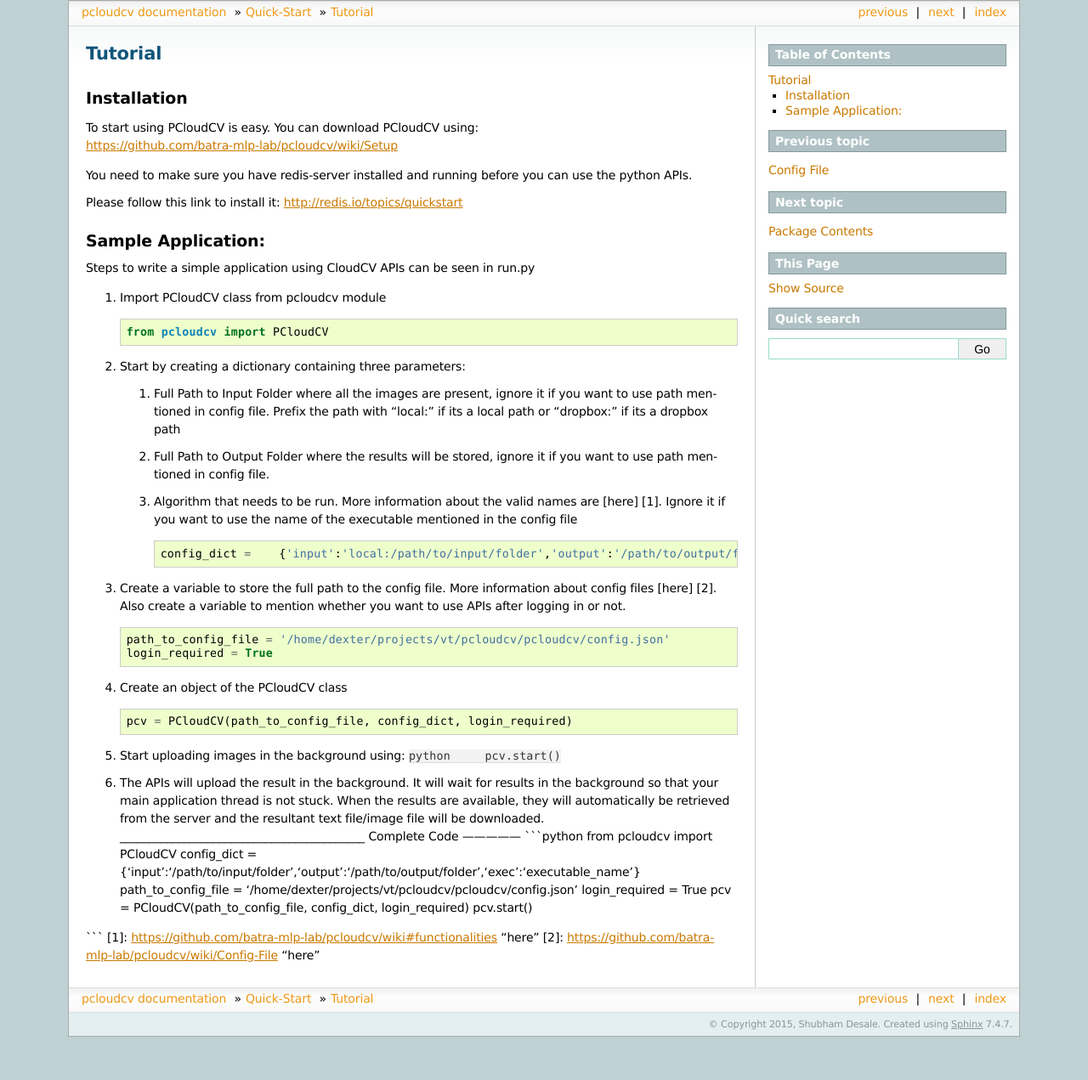
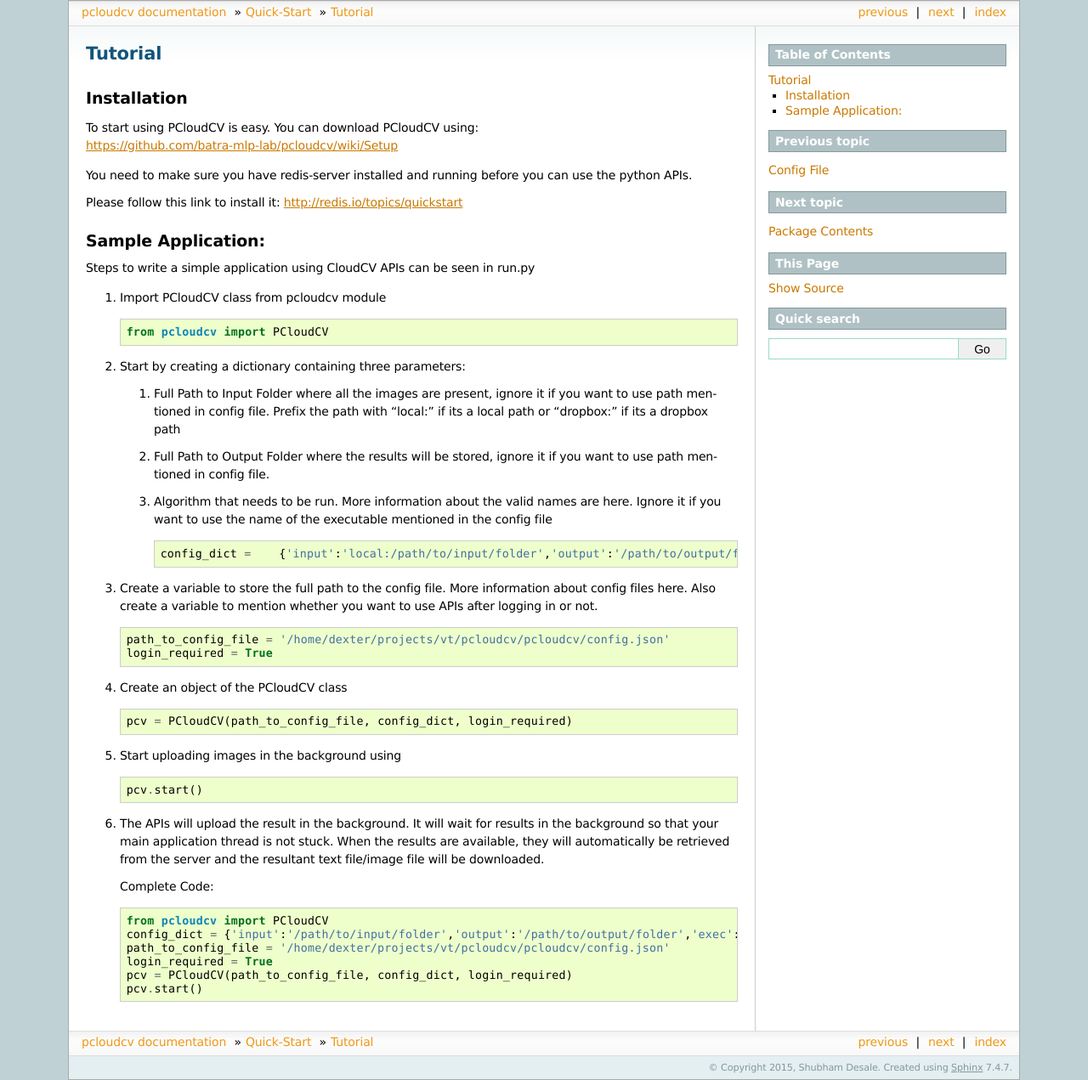
Before and after one commit to Cloud-CV/py-cloudcv, a Sphinx documentation site: the page built from docs/Tutorial.rst, in a window 1280 px wide. Shown: the whole page at 85% size. Built offline with Sphinx 7.4.7, drawn with Linux system fonts in a browser that asks for light colours; before the commit the page ends 1220 px from its top, so only the background shows below that.

Commit message:
minor changes

```diff
--- a/docs/Quick-start.rst
+++ b/docs/Quick-start.rst
@@ -9,6 +9,8 @@
 
    configfile
    Tutorial
+
+.. _functionalities:
 
 Functionalities:
 Currently the python APIs support
--- a/docs/Tutorial.rst
+++ b/docs/Tutorial.rst
@@ -33,7 +33,7 @@
    2. Full Path to Output Folder where the results will be stored,
       ignore it if you want to use path mentioned in config file.
    3. Algorithm that needs to be run. More information about the valid
-      names are [here] [1]. Ignore it if you want to use the name of the
+      names are here. Ignore it if you want to use the name of the
       executable mentioned in the config file
 
       .. code:: python
@@ -41,7 +41,7 @@
           config_dict =    {'input':'local:/path/to/input/folder','output':'/path/to/output/folder','exec':'executable_name'}
 
 3. Create a variable to store the full path to the config file. More
-   information about config files [here] [2]. Also create a variable to
+   information about config files here. Also create a variable to
    mention whether you want to use APIs after logging in or not.
 
    .. code:: python
@@ -55,23 +55,25 @@
 
           pcv = PCloudCV(path_to_config_file, config_dict, login_required)
 
-5. Start uploading images in the background using:
-   ``python     pcv.start()``
+5. Start uploading images in the background using
+
+   .. code:: python
+
+          pcv.start()
 
 6. The APIs will upload the result in the background. It will wait for
    results in the background so that your main application thread is not
    stuck. When the results are available, they will automatically be
    retrieved from the server and the resultant text file/image file will
    be downloaded.
-   \_\_\_\_\_\_\_\_\_\_\_\_\_\_\_\_\_\_\_\_\_\_\_\_\_\_\_\_\_\_\_\_\_\_\_\_\_\_\_\_\_\_
-   Complete Code ————— \`\`\`python from pcloudcv import PCloudCV
-   config\_dict =
-   {‘input’:‘/path/to/input/folder’,‘output’:‘/path/to/output/folder’,‘exec’:‘executable\_name’}
-   path\_to\_config\_file =
-   ‘/home/dexter/projects/vt/pcloudcv/pcloudcv/config.json’
-   login\_required = True pcv = PCloudCV(path\_to\_config\_file,
-   config\_dict, login\_required) pcv.start()
 
-\`\`\` [1]:
-https://github.com/batra-mlp-lab/pcloudcv/wiki#functionalities “here”
-[2]: https://github.com/batra-mlp-lab/pcloudcv/wiki/Config-File “here”
+   Complete Code:
+
+   .. code:: python
+
+   		from pcloudcv import PCloudCV
+		config_dict = {'input':'/path/to/input/folder','output':'/path/to/output/folder','exec':'executable_name'}
+		path_to_config_file = '/home/dexter/projects/vt/pcloudcv/pcloudcv/config.json'
+		login_required = True
+		pcv = PCloudCV(path_to_config_file, config_dict, login_required)
+		pcv.start()
```
